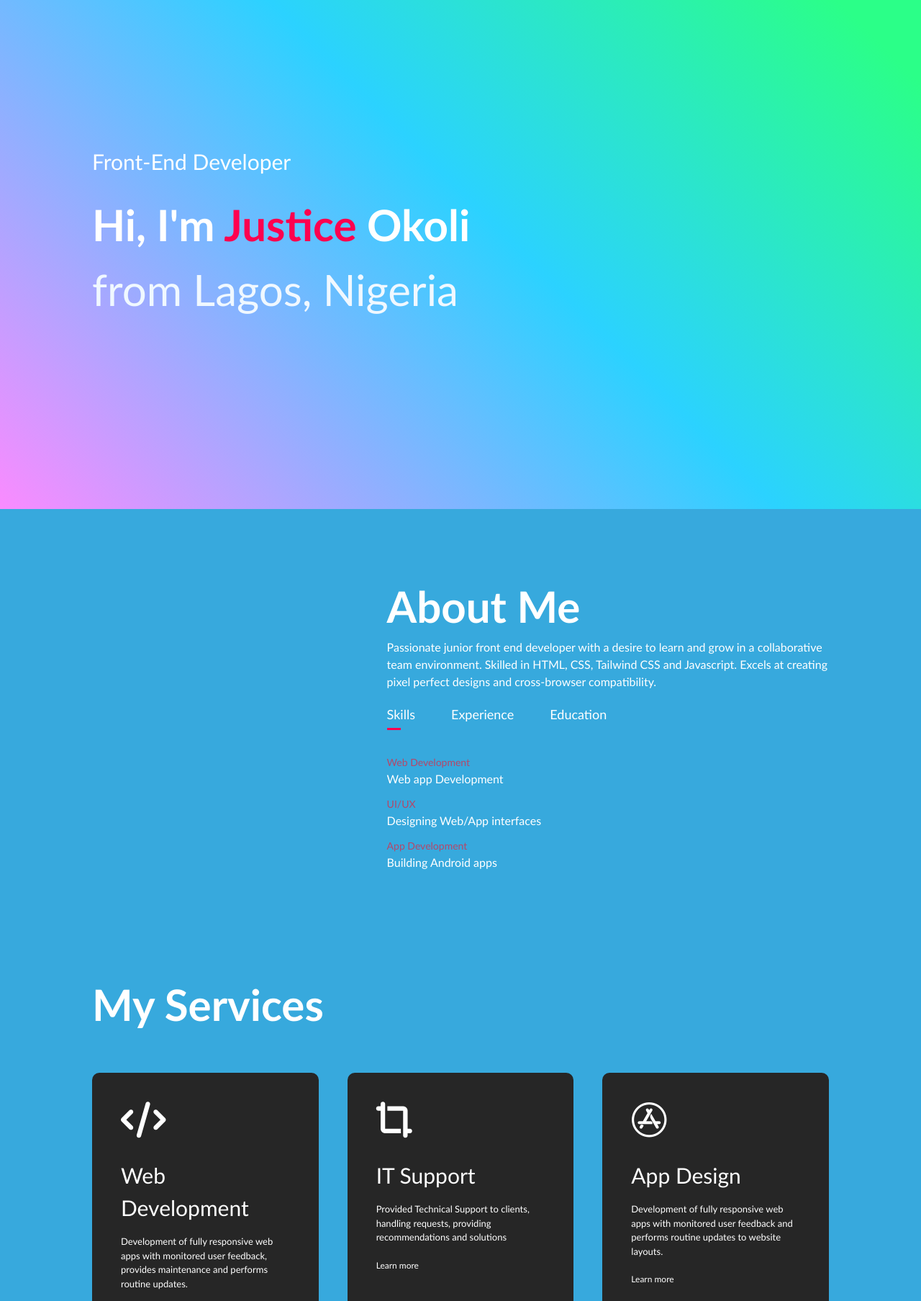
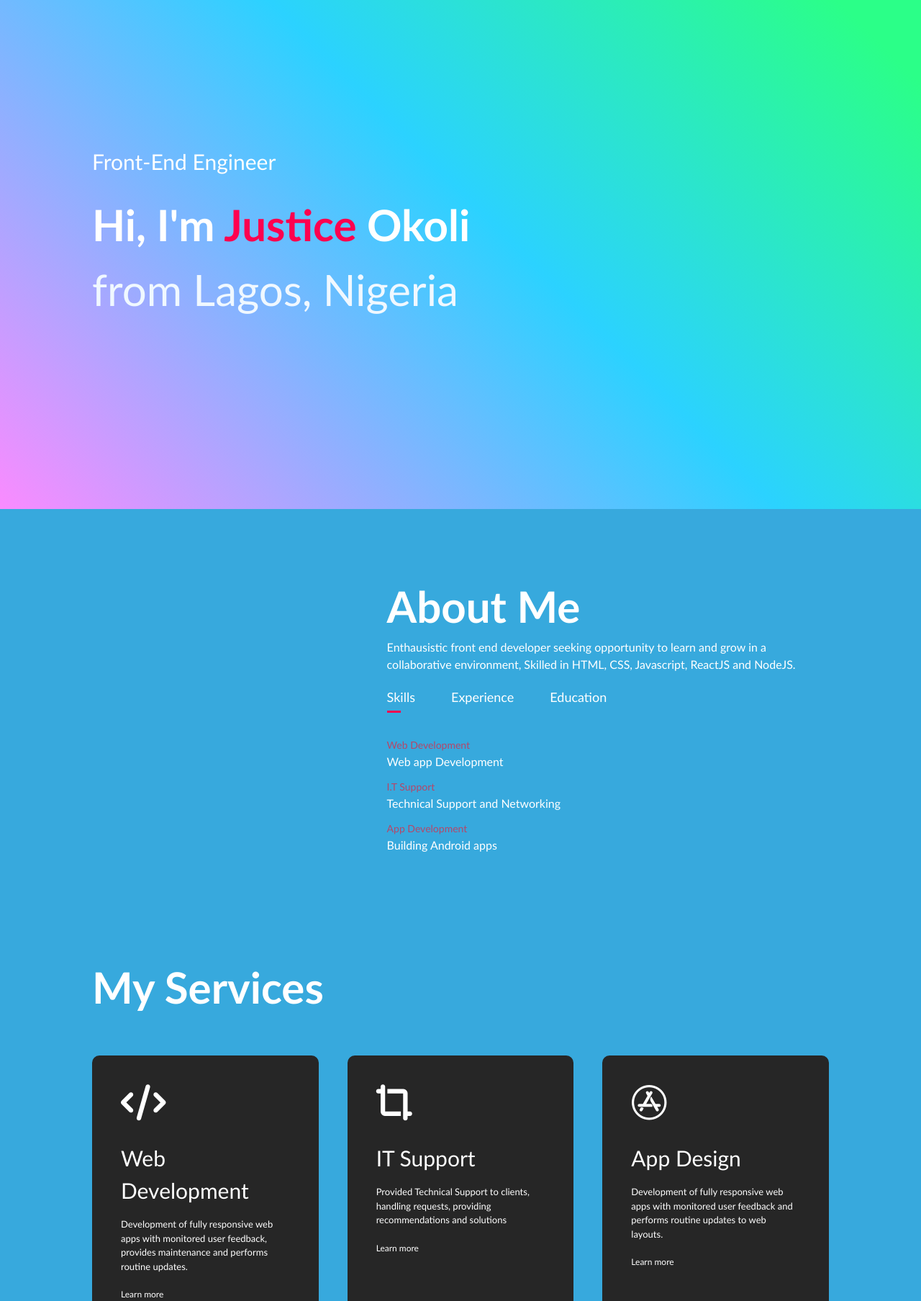
Before and after one commit to Captbull/Profile, a plain HTML site: page index.html in a window 1280 px wide. Shown: the part 93-1900 px from the top of the page at 72% size. Drawn offline with Linux system fonts and the light colour scheme.

Commit message:
Update index.html

```diff
--- a/index.html
+++ b/index.html
@@ -25,7 +25,7 @@
                 <i class="fas fa-bars" onclick="openmenu()"></i>
             </nav>
             <div class="header-text">
-                <p>Front-End Developer</p>
+                <p>Front-End Engineer</p>
                 <h1>Hi, I'm <span>Justice</span> Okoli <br> <span id="from">from Lagos, Nigeria</span></h1>
             </div>
         </div>
@@ -39,7 +39,7 @@
                 </div>
                 <div class="about-col-2">
                     <h1 class="sub-title" >About Me</h1>
-                    <p>Passionate junior front end developer with a desire to learn and grow in a collaborative team environment. Skilled in HTML, CSS, Tailwind CSS and Javascript. Excels at creating pixel perfect designs and cross-browser compatibility.</p>
+                    <p> Enthausistic front end developer seeking opportunity to learn and grow in a collaborative environment, Skilled in HTML, CSS, Javascript, ReactJS and NodeJS.</p>
 
                     <div class="tab-titles">
                         <p class="tab-links active-link" onclick="opentab('skills')">Skills</p>
@@ -49,7 +49,7 @@
                     <div class="tab-contents active-tab" id="skills">
                         <ul>
                             <li><span>Web Development</span><br> Web app Development</li>
-                            <li><span>UI/UX</span><br> Designing Web/App interfaces</li>
+                            <li><span>I.T Support</span><br> Technical Support and Networking</li>
                             <li><span>App Development</span><br>Building Android apps</li>
                         </ul>
                     </div>
@@ -57,8 +57,8 @@
                         <ul>
                             <li><span>2023 - 2023</span><br>Software Engineer Trainee at SAIL LAB</li>
                             <li><span>2022 - 2022</span><br>I.T Assistant at Victory Empoerment</li>
-                            <li><span>2022 - 2022</span><br>I.T Support Trainee</li>
-                            <li><span>2022 - 2022</span><br>Web development Training at Innkeeper.</li>
+                            <li><span>2022 - 2022</span><br> Coursera I.T Support Training</li>
+<!--                             <li><span>2022 - 2022</span><br>Web development Training at Innkeeper.</li> -->
                         </ul>
                     </div>
                     <div class="tab-contents" id="education">
@@ -94,7 +94,7 @@
                 <div>
                     <i class="fab fa-app-store"></i>
                     <h2>App Design</h2>
-                    <p>Development of fully responsive web apps with monitored user feedback and performs routine updates to website layouts.</p>
+                    <p>Development of fully responsive web apps with monitored user feedback and performs routine updates to web layouts.</p>
                     <a href="#">Learn more</a>
                 </div>
             </div>
```
